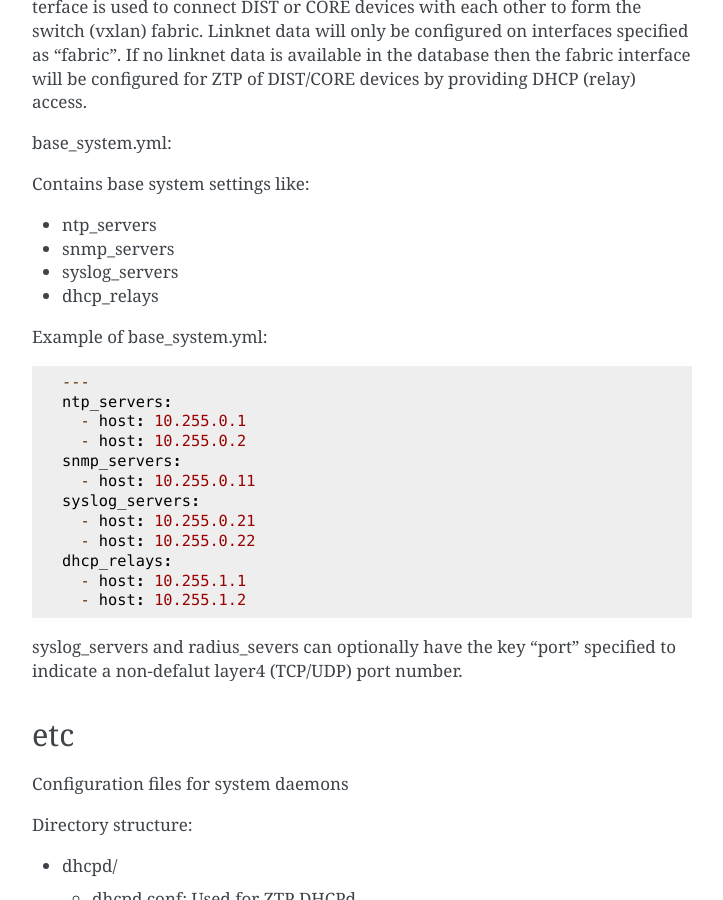
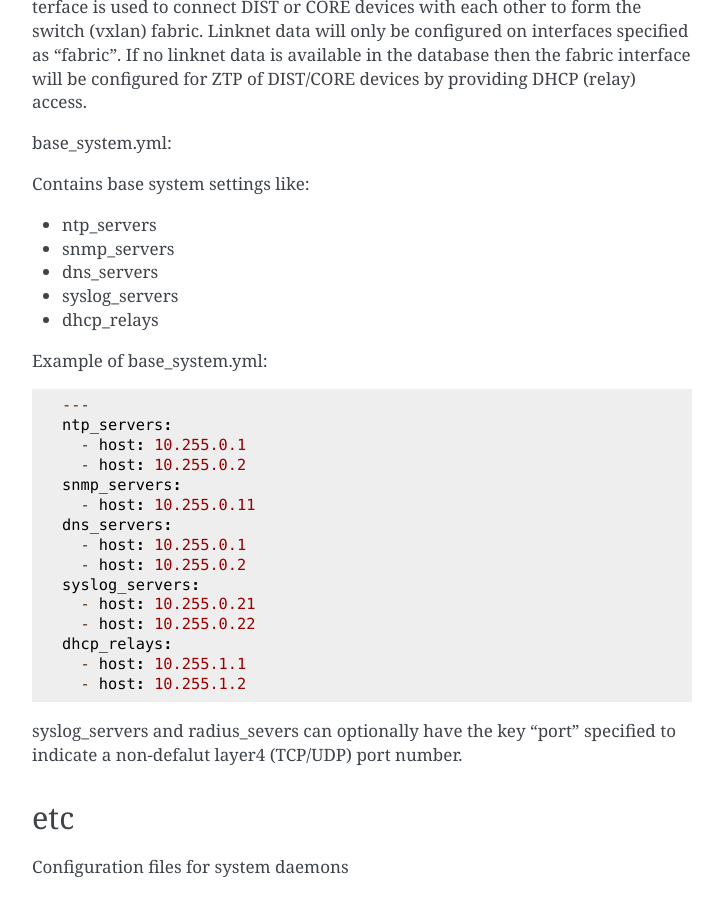
Before and after one commit to SUNET/cnaas-nms, a Sphinx documentation site: the page built from docs/reporef/index.rst, in a window 1280 px wide and 900 px high, scrolled down 5262 px. Shown: the whole window, without its empty margins (388-1111 px from the left). Built offline with Sphinx 7.4.7, drawn with Linux system fonts in a browser that asks for light colours.

Commit message:
Add dns_servers setting

```diff
--- a/docs/reporef/index.rst
+++ b/docs/reporef/index.rst
@@ -258,6 +258,7 @@ Contains base system settings like:
 
 - ntp_servers
 - snmp_servers
+- dns_servers
 - syslog_servers
 - dhcp_relays
 
@@ -271,6 +272,9 @@ Example of base_system.yml:
      - host: 10.255.0.2
    snmp_servers:
      - host: 10.255.0.11
+   dns_servers:
+     - host: 10.255.0.1
+     - host: 10.255.0.2
    syslog_servers:
      - host: 10.255.0.21
      - host: 10.255.0.22
--- a/src/cnaas_nms/db/data/default_settings.yml
+++ b/src/cnaas_nms/db/data/default_settings.yml
@@ -2,5 +2,6 @@
 ntp_servers: []
 radius_servers: []
 snmp_servers: []
+dns_servers: []
 vrfs: []
 vxlans: {}
```
Also changed, not shown: 1 other file.
